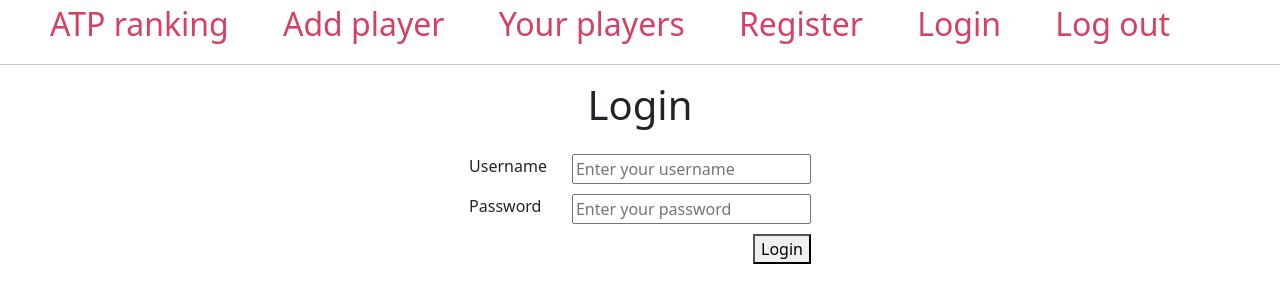
After one commit to aninalu/tennis_app, a Flask app: page /login/ in a window 1280 px wide. The commit adds this page. Shown: the top 303 px of the page. Run offline with Flask 3, Linux system fonts and the light colour scheme; some libraries are stand-ins or nearby versions.

Commit message:
Login functionality and delete players added.
User can now register and log-in to create players, view players and delete players.

```diff
--- a/Tennis_app/app.py
+++ b/Tennis_app/app.py
@@ -1,16 +1,21 @@
 import os
 import psycopg2
-from flask import Flask, render_template, request, url_for, redirect
+import psycopg2.extras
+from flask import Flask, request, session, redirect, url_for, render_template, flash
+import re
+from werkzeug.security import generate_password_hash, check_password_hash
 
 app = Flask(__name__)
+app.secret_key = 'hello_tennis_2023'
 
-ids = [1,2,3,4,5,6,7,8,9,10]
+pids = [1,2,3,4,5,6,7,8,9,10]
+uids = []
 
 def get_db_connection():
     conn = psycopg2.connect(host='localhost',
                             database='flask_db',
-                            user='sammy',
-                            password='password')
+                            user='postgres',
+                            password='**YOUR OWN PASSWORD**')
     return conn
 
 @app.route('/')
@@ -26,22 +31,158 @@ def index():
 
 @app.route('/create/', methods=('GET', 'POST'))
 def create():
-    if request.method == 'POST':
-        #pid = int(request.form['pid'])
-        pname = request.form['pname']
-        country = request.form['country']
-        age = int(request.form['age'])
-        ATP = int(request.form['ATP'])
+    if 'loggedin' in session:
+        if request.method == 'POST':
+            pname = request.form['pname']
+            country = request.form['country']
+            age = int(request.form['age'])
+            ATP = int(request.form['ATP'])
 
-        ids.append(len(ids)+1)
+            pids.append(len(pids)+1)
+            newpid = pids[-1]
 
+            conn = get_db_connection()
+            cur = conn.cursor()
+            cur.execute('INSERT INTO players (pid, pname, country, age, ATP)'
+                        'VALUES (%s, %s, %s, %s, %s)',
+                        (newpid, pname, country, age, ATP))
+            cur.execute('INSERT INTO created (pid, uid)'
+                        'VALUES (%s, %s)',
+                        (newpid, session['uid']))
+
+            conn.commit()
+            cur.close()
+            conn.close()
+            return redirect(url_for('index'))
+    else:
+        flash('You need to log in')
+        return redirect(url_for('login'))
+    return render_template('pages/create.html' )
+
+@app.route('/myplayers/', methods=('GET', 'POST'))
+def myplayers():
+    if 'loggedin' in session:
+            conn = get_db_connection()
+            cur = conn.cursor()
+            cur.execute('SELECT * FROM players '
+                        'INNER JOIN created '
+                        'ON players.pid =created.pid '
+                        'WHERE created.uid = %s;',
+                        (session['uid'],))
+
+            players = cur.fetchall()
+
+            if len(players) == 0:
+                flash('You haven\'t added any players')
+                return redirect(url_for('create'))
+
+            cur.close()
+            conn.close()
+    else:
+        flash('You need to log in')
+        return redirect(url_for('login'))
+    return render_template('pages/myplayers.html', players=players)
+
+@app.route('/delete/<int:id>', methods=('GET', 'POST'))
+def delete(id):
+    conn = get_db_connection()
+    cur = conn.cursor(cursor_factory=psycopg2.extras.DictCursor)
+    cur.execute('DELETE FROM players WHERE pid = {0}'.format(id))
+    conn.commit()
+    flash('Player Removed Successfully')
+    return redirect(url_for('index'))
+
+@app.route('/register/', methods=('GET', 'POST'))
+def register():
+    if not 'loggedin' in session:
         conn = get_db_connection()
-        cur = conn.cursor()
-        cur.execute('INSERT INTO players (pid, pname, country, age, ATP)'
-                    'VALUES (%s, %s, %s, %s, %s)',
-                    (ids[-1], pname, country, age, ATP))
-        conn.commit()
-        cur.close()
-        conn.close()
+        cur = conn.cursor(cursor_factory=psycopg2.extras.DictCursor)
+        if request.method == 'POST' and 'username' in request.form and 'password' in request.form:
+            username = request.form['username']
+            password = request.form['password']
+
+            uids.append(len(uids)+1)
+            _hashed_password = generate_password_hash(password)
+
+            cur.execute('SELECT * FROM users WHERE username = %s', (username,))
+            account = cur.fetchone()
+            print(account)
+            # If account exists show error and validation checks
+            if account:
+                flash('Account already exists!')
+            elif not re.match(r'[A-Za-z0-9]+', username):
+                flash('Username must contain only characters and numbers!')
+            elif not username or not password:
+                flash('Please fill out the form!')
+            else:
+                # Account doesnt exists and the form data is valid, now insert new account into users table
+                cur.execute("INSERT INTO users (uid, username, password)"
+                            "VALUES (%s, %s,%s)",
+                            (uids[-1], username, _hashed_password))
+                conn.commit()
+                flash('You have successfully registered!')
+                return redirect(url_for('login'))
+        elif request.method == 'POST':
+            # Form is empty... (no POST data)
+            flash('Please fill out the form!')
+        # Show registration form with message (if any)
+    else:
+        flash('You are already logged in - log out to register new user')
         return redirect(url_for('index'))
-    return render_template('pages/create.html')
+    return render_template('pages/register.html')
+
+@app.route('/login/', methods=('GET', 'POST'))
+def login():
+    if not 'loggedin' in session:
+        conn = get_db_connection()
+        cur = conn.cursor(cursor_factory=psycopg2.extras.DictCursor)
+
+        if request.method == 'POST' and 'username' in request.form and 'password' in request.form:
+            username = request.form['username']
+            password = request.form['password']
+            print(password)
+
+            # Check if account exists using MySQL
+            cur.execute('SELECT * FROM users WHERE username = %s', (username,))
+            # Fetch one record and return result
+            account = cur.fetchone()
+
+            if account:
+                password_rs = account['password']
+                print(password_rs)
+                # If account exists in users table in out database
+                if check_password_hash(password_rs, password):
+                    # Create session data, we can access this data in other routes
+                    session['loggedin'] = True
+                    session['uid'] = account['uid']
+                    session['username'] = account['username']
+                    # Redirect to home page
+                    flash('You were successfully logged in')
+                    return redirect(url_for('index'))
+                else:
+                    # Account doesnt exist or username/password incorrect
+                    flash('Username or password doesn\'t exist')
+            else:
+                # Account doesnt exist or username/password incorrect
+                flash('Username or password doesn\'t exist - remember to register!')
+                return redirect(url_for('register'))
+    else:
+        flash('You are already logged in - log out to log in with another user')
+        return redirect(url_for('index'))
+    return render_template('pages/login.html')
+
+@app.route('/logout/')
+def logout():
+    if 'loggedin' in session:
+        session.pop('loggedin', None)
+        session.pop('uid', None)
+        session.pop('username', None)
+        flash('You logged out')
+        # Redirect to login page
+        return redirect(url_for('login'))
+    else:
+        flash('You are not logged in')
+        return redirect(url_for('login'))
+
+if __name__ == '__main__':
+    app.run(debug=True)
--- a/Tennis_app/templates/base.html
+++ b/Tennis_app/templates/base.html
@@ -3,23 +3,47 @@
 <head>
     <meta charset="UTF-8">
     <title>{% block title %} {% endblock %}- ATP ranking</title>
+    {% with messages = get_flashed_messages(with_categories=true) %}
+    {% if messages %}
+      <ul class=flashes>
+      {% for category, message in messages %}
+        <li class="{{ category }}">{{ message }}</li>
+      {% endfor %}
+      </ul>
+    {% endif %}
+  {% endwith %}
     <style>
         nav a {
             color: #d64161;
-            font-size: 3em;
+            font-size: 2em;
             margin-left: 50px;
             text-decoration: none;
         }
-
-        .book {
-            padding: 20px;
-            margin: 10px;
-            background-color: #f7f4f4;
+        .container {
+            margin: 25px;
+            display: flex;
+            justify-content: center;
+            text-align: left;
+        }
+        h1 {
+            color: #701d30;
+            margin: 50px;
+            display: flex;
+            justify-content: center;
         }
 
-        .review {
-                margin-left: 50px;
-                font-size: 20px;
+        label {
+            margin-right: 25px;
+        }
+
+        input {
+            margin: 25px;
+            display: inline-block;
+            float: right;
+        }
+
+        button {
+            float: right;
         }
 
     </style>
@@ -27,7 +51,11 @@
 <body>
     <nav>
         <a href="{{ url_for('index') }}">ATP ranking</a>
-        <a href="{{ url_for('create') }}">Create</a>
+        <a href="{{ url_for('create') }}">Add player</a>
+        <a href="{{ url_for('myplayers') }}">Your players</a>
+        <a href="{{ url_for('register') }}">Register</a>
+        <a href="{{ url_for('login') }}">Login</a>
+        <a href="{{ url_for('logout') }}">Log out</a>
     </nav>
     <hr>
     <div class="content">
--- /dev/null
+++ b/Tennis_app/templates/pages/login.html
@@ -0,0 +1,29 @@
+{% extends 'base.html' %}
+
+{% block content %}
+<link href="https://cdn.jsdelivr.net/npm/bootstrap@5.3.0-alpha1/dist/css/bootstrap.min.css" rel="stylesheet" integrity="sha384-GLhlTQ8iRABdZLl6O3oVMWSktQOp6b7In1Zl3/Jr59b6EGGoI1aFkw7cmDA6j6gD" crossorigin="anonymous">
+
+    <h1>{% block title %} Login {% endblock %}</h1>
+    <div class="container">
+    <form method="post">
+
+        <p>
+            <label for="username">Username</label>
+            <input type="text" name="username"
+                   placeholder="Enter your username">
+            </input>
+        </p>
+
+        <p>
+            <label for="password">Password</label>
+            <input type="text" name="password"
+                   placeholder="Enter your password">
+            </input>
+        </p>
+
+        <p>
+            <button type="submit">Login</button>
+        </p>
+    </form>
+</div>
+{% endblock %}
```
Also changed, not shown: Tennis_app/init_db.py (+21 -13 lines), Tennis_app/templates/pages/create.html (+5 -6 lines), Tennis_app/templates/pages/myplayers.html (added, +34 -0 lines), Tennis_app/templates/pages/register.html (added, +29 -0 lines), README.md, Tennis_app/README.txt (deleted), 1 other file.
